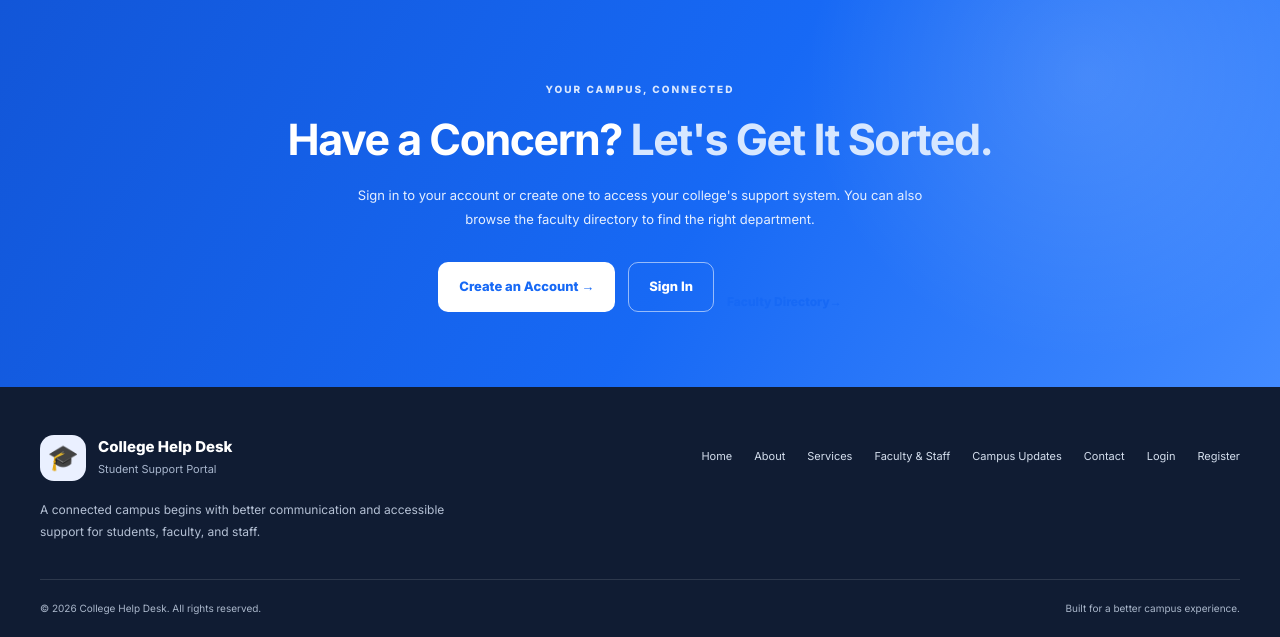
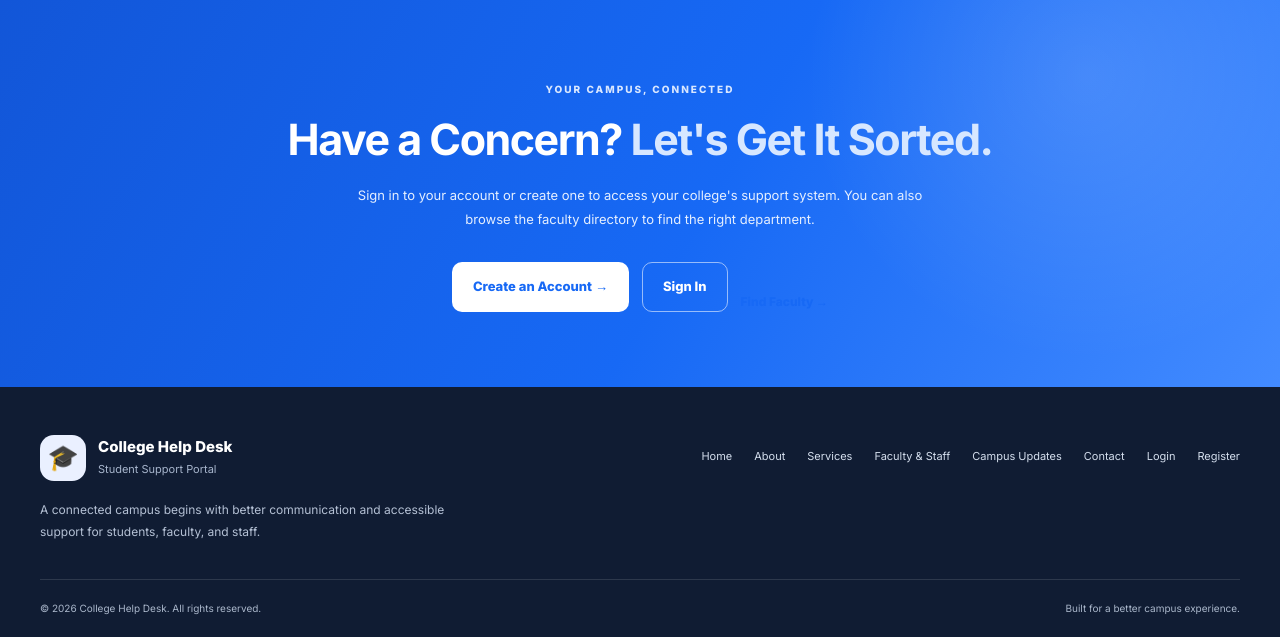
Before and after one commit to Yashtiwari786/college-helpdesk, a Django app: page / in a window 1280 px wide. Shown: the part 3753-4390 px from the top of the page. Run offline with Django 5.2, Linux system fonts and the light colour scheme.

Commit message:
fixed not found

```diff
--- a/config/urls.py
+++ b/config/urls.py
@@ -1,45 +1,37 @@
+
 from django.conf import settings
 from django.conf.urls.static import static
-from django.shortcuts import redirect
 from django.contrib import admin
 from django.urls import include, path
+
 from config.views import landing_page
-
-
+from helpdesk import views as helpdesk_views
 
 
 urlpatterns = [
+    path("admin/", admin.site.urls),
 
+    # Landing page
+    path("", landing_page, name="home"),
+
+    # Accounts
+    path("accounts/", include("accounts.urls")),
+
+    # Dashboards
+    path("dashboard/", include("dashboard.urls")),
+
+    # Helpdesk application
+    path("helpdesk/", include("helpdesk.urls")),
+
+    # Faculty directory
     path(
-        "admin/",
-        admin.site.urls,
+        "faculty/",
+        helpdesk_views.faculty_directory,
+        name="faculty_directory",
     ),
-    path(
-        "",
-        landing_page,
-        name="home",
-    ),
-
-    path(
-        "accounts/",
-        include("accounts.urls"),
-    ),
-
-    path(
-        "dashboard/",
-        include("dashboard.urls"),
-    ),
-
-    path(
-        "helpdesk/",
-        include("helpdesk.urls"),
-    ),
-
 ]
 
-
 if settings.DEBUG:
-
     urlpatterns += static(
         settings.MEDIA_URL,
         document_root=settings.MEDIA_ROOT,
--- a/templates/landing.html
+++ b/templates/landing.html
@@ -1135,7 +1135,7 @@
             <a href="{% url 'home' %}">Home</a>
             <a href="#about">About Us</a>
             <a href="#services">Services</a>
-            <a href="{% url 'faculty_directory' %}">Faculty &amp; Staff</a>
+            <a href="/faculty/">Faculty &amp; Staff</a>
             <a href="#news">Campus Updates</a>
             <a href="#contact">Contact</a>
             <a href="/accounts/login/" class="nav-login">Login</a>
@@ -1383,9 +1383,7 @@
                         and find available college contact information.
                     </p>
 
-                   <a href="{% url 'helpdesk:department_directory' %}" class="card-link">
-    Find Faculty →
-</a>
+                  <a href="/faculty/" class="card-link">Find Faculty →</a>
                 </article>
 
                 <article class="service-card">
@@ -1545,9 +1543,7 @@
                             and find available staff contact information.
                         </p>
 
-                       <a href="{% url 'helpdesk:department_directory' %}" class="card-link">
-    Explore Departments →
-</a>
+                     <a href="/faculty/" class="card-link">Explore Departments →</a>
                     </div>
                 </article>
 
@@ -1581,9 +1577,7 @@
                     Sign In
                 </a>
 
-               <a href="{% url 'helpdesk:department_directory' %}" class="card-link">
-     Faculty Directory→
-</a>
+               <a href="/faculty/" class="card-link">Find Faculty →</a>
             </div>
 
         </div>
```
Also changed, not shown: templates/helpdesk/faculty_detail.html (renamed from templates/helpdesk/department_detail.html), templates/helpdesk/faculty_directory.html (renamed from templates/helpdesk/department_directory.html).
